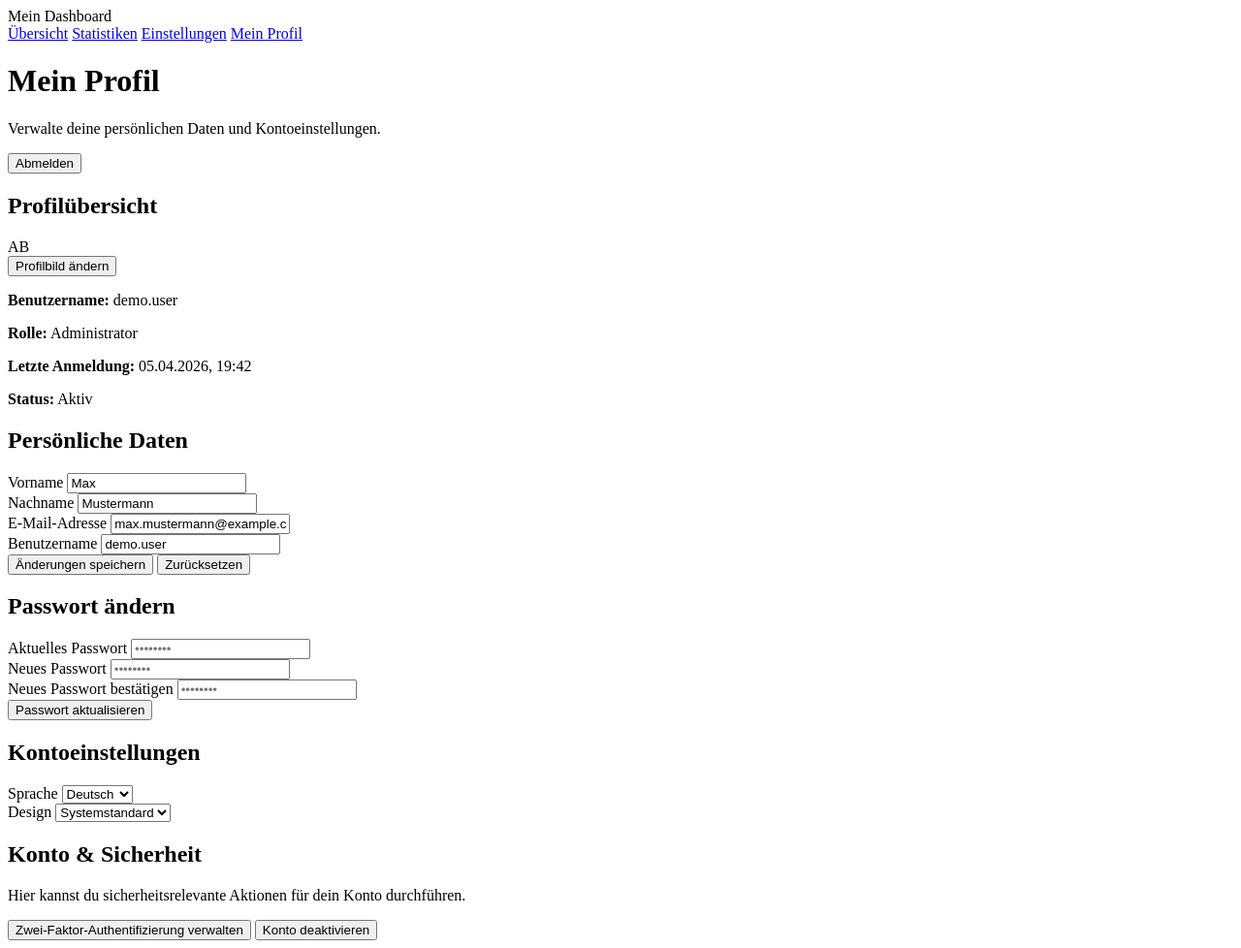
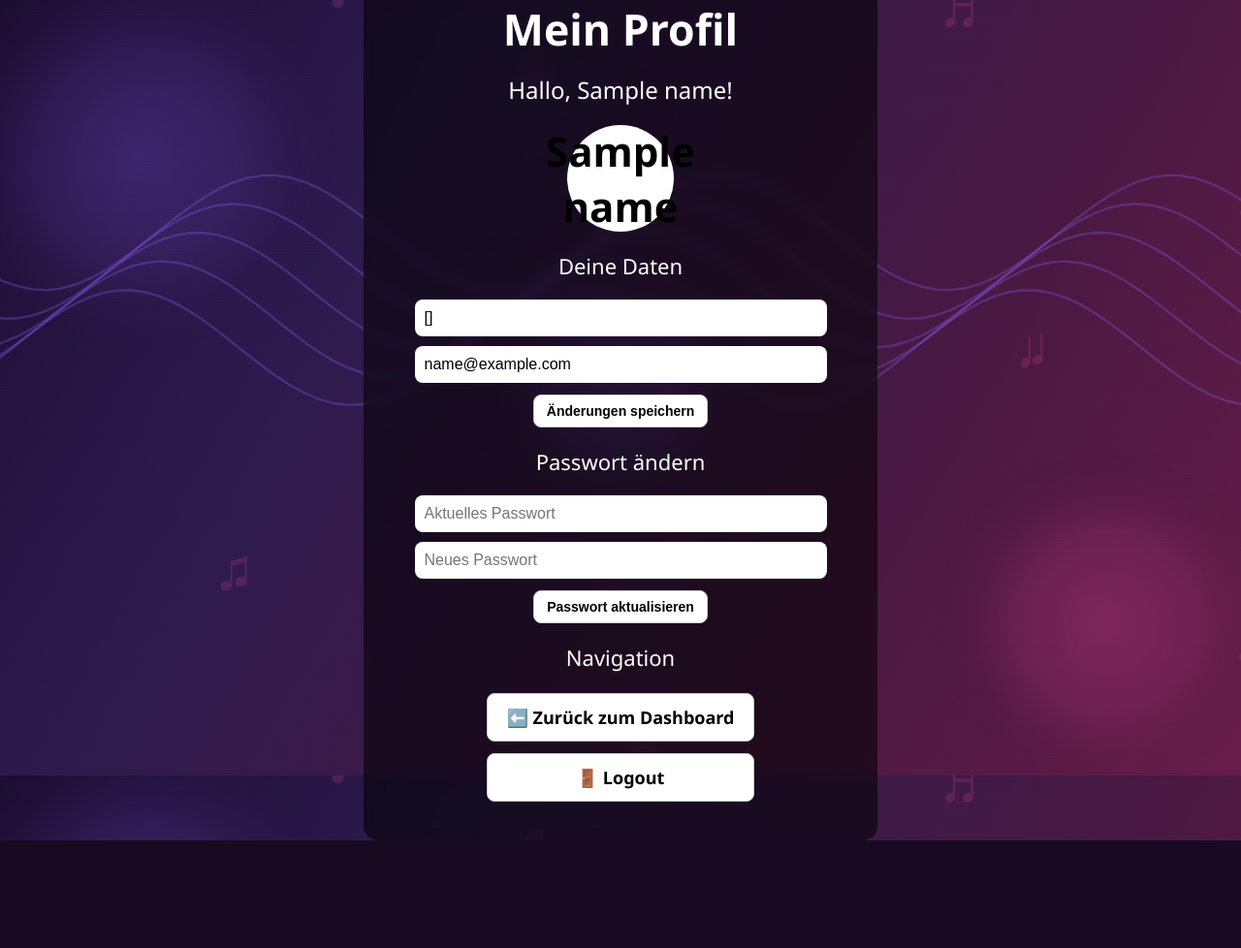
Before and after one commit to iguessimerika/beatguessr, a Flask app: template templates/mein-profil.html in a window 1280 px wide. Shown: the whole page at 97% size. After the commit the page ends 867 px from the top, so only its background shows below. Run offline with Flask 3, Linux system fonts and the light colour scheme; the template is opened without the code that fills it: most values are stand-ins (such as "Sample title", 1, 10 or a date in 2020).

Commit message:
Mein Profil aktualisiert

```diff
--- a/templates/mein-profil.html
+++ b/templates/mein-profil.html
@@ -1,177 +1,143 @@
 <!DOCTYPE html>
 <html lang="de">
 <head>
-  <meta charset="UTF-8">
-  <title>Dashboard – Mein Profil</title>
-  <meta name="viewport" content="width=device-width, initial-scale=1.0">
-  <!-- Hier deine bestehende CSS-Datei einbinden -->
-  <link rel="stylesheet" href="styles.css">
+    <meta charset="UTF-8">
+    <meta name="viewport" content="width=device-width, initial-scale=1.0">
+    <title>BeatGuessr – Mein Profil</title>
+
+    <link rel="icon" type="image/png" href="../static/favicon.png">
+
+    <style>
+        body {
+            background-image: url("../static/beatgussr-background.png");
+            background-size: cover;
+            background-position: center;
+            background-attachment: fixed;
+            margin: 0;
+
+            font-family: 'Segoe UI', sans-serif;
+
+            display: flex;
+            justify-content: center;
+            align-items: center;
+            height: 100vh;
+            color: white;
+        }
+
+        .profile-container {
+            background: rgba(0, 0, 0, 0.55);
+            padding: 40px;
+            border-radius: 15px;
+            backdrop-filter: blur(6px);
+            width: 450px;
+            text-align: center;
+        }
+
+        .title-pulse {
+            animation: pulse 1.8s infinite ease-in-out;
+        }
+
+        @keyframes pulse {
+            0%   { transform: scale(1); }
+            50%  { transform: scale(1.08); }
+            100% { transform: scale(1); }
+        }
+
+        .section-title {
+            font-size: 22px;
+            margin-top: 20px;
+            margin-bottom: 10px;
+            font-weight: 500;
+        }
+
+        .btn {
+            display: inline-block;
+            padding: 12px;
+            background: #ffffff;
+            border: 1px solid #ccc;
+            border-radius: 8px;
+            font-size: 18px;
+            cursor: pointer;
+            font-weight: 600;
+            color: black;
+            text-decoration: none;
+            width: 250px;
+            text-align: center;
+            margin-top: 12px;
+        }
+
+        .btn:hover {
+            background: #e6e6e6;
+        }
+
+        .input-field {
+            width: 90%;
+            padding: 10px;
+            border-radius: 8px;
+            border: none;
+            margin-top: 10px;
+            font-size: 16px;
+        }
+
+        .avatar {
+            width: 110px;
+            height: 110px;
+            border-radius: 50%;
+            background: white;
+            color: black;
+            display: flex;
+            justify-content: center;
+            align-items: center;
+            font-size: 42px;
+            font-weight: 700;
+            margin: 0 auto 15px auto;
+        }
+
+        .small-btn {
+            padding: 8px;
+            font-size: 14px;
+            width: 180px;
+        }
+    </style>
 </head>
+
 <body>
-  <div class="dashboard-layout">
-    <!-- Sidebar (wie auf den anderen Seiten) -->
-    <aside class="sidebar">
-      <div class="sidebar-logo">
-        <span class="logo-text">Mein Dashboard</span>
-      </div>
-      <nav class="sidebar-nav">
-        <a href="dashboard.html" class="nav-item">Übersicht</a>
-        <a href="statistiken.html" class="nav-item">Statistiken</a>
-        <a href="einstellungen.html" class="nav-item">Einstellungen</a>
-        <a href="profil.html" class="nav-item active">Mein Profil</a>
-      </nav>
-    </aside>
 
-    <!-- Hauptbereich -->
-    <main class="main-content">
-      <!-- Kopfzeile / Breadcrumb -->
-      <header class="page-header">
-        <div>
-          <h1 class="page-title">Mein Profil</h1>
-          <p class="page-subtitle">Verwalte deine persönlichen Daten und Kontoeinstellungen.</p>
-        </div>
-        <div class="page-header-actions">
-          <button class="btn-secondary" type="button">Abmelden</button>
-        </div>
-      </header>
+    <div class="profile-container">
 
-      <!-- Inhalt -->
-      <section class="grid-2">
-        <!-- Profilkarte links -->
-        <div class="card">
-          <div class="card-header">
-            <h2 class="card-title">Profilübersicht</h2>
-          </div>
-          <div class="card-body profile-overview">
-            <div class="profile-avatar">
-              <!-- Platzhalter-Profilbild -->
-              <div class="avatar-circle">AB</div>
-              <button class="btn-secondary btn-small" type="button">
-                Profilbild ändern
-              </button>
-            </div>
-            <div class="profile-info">
-              <p><strong>Benutzername:</strong> demo.user</p>
-              <p><strong>Rolle:</strong> Administrator</p>
-              <p><strong>Letzte Anmeldung:</strong> 05.04.2026, 19:42</p>
-              <p><strong>Status:</strong> Aktiv</p>
-            </div>
-          </div>
+        <h1 class="title-pulse" style="font-size: 42px;">Mein Profil</h1>
+        <h2 style="margin-top: -10px; font-weight: 400;">Hallo, {{name}}!</h2>
+
+        <div class="avatar">
+            {{name[0]}}
         </div>
 
-        <!-- Stammdaten rechts -->
-        <div class="card">
-          <div class="card-header">
-            <h2 class="card-title">Persönliche Daten</h2>
-          </div>
-          <div class="card-body">
-            <form id="profileForm">
-              <div class="form-row">
-                <label for="firstName">Vorname</label>
-                <input type="text" id="firstName" name="firstName" placeholder="Max" value="Max">
-              </div>
-              <div class="form-row">
-                <label for="lastName">Nachname</label>
-                <input type="text" id="lastName" name="lastName" placeholder="Mustermann" value="Mustermann">
-              </div>
-              <div class="form-row">
-                <label for="email">E-Mail-Adresse</label>
-                <input type="email" id="email" name="email" placeholder="max.mustermann@example.com" value="max.mustermann@example.com">
-              </div>
-              <div class="form-row">
-                <label for="username">Benutzername</label>
-                <input type="text" id="username" name="username" placeholder="demo.user" value="demo.user">
-              </div>
-              <div class="form-actions">
-                <button class="btn-primary" type="submit">Änderungen speichern</button>
-                <button class="btn-ghost" type="reset">Zurücksetzen</button>
-              </div>
-            </form>
-          </div>
-        </div>
-      </section>
+        <p class="section-title">Deine Daten</p>
 
-      <!-- Passwort-Bereich -->
-      <section class="card">
-        <div class="card-header">
-          <h2 class="card-title">Passwort ändern</h2>
-        </div>
-        <div class="card-body">
-          <form id="passwordForm">
-            <div class="form-row">
-              <label for="currentPassword">Aktuelles Passwort</label>
-              <input type="password" id="currentPassword" name="currentPassword" placeholder="••••••••">
-            </div>
-            <div class="form-row">
-              <label for="newPassword">Neues Passwort</label>
-              <input type="password" id="newPassword" name="newPassword" placeholder="••••••••">
-            </div>
-            <div class="form-row">
-              <label for="confirmPassword">Neues Passwort bestätigen</label>
-              <input type="password" id="confirmPassword" name="confirmPassword" placeholder="••••••••">
-            </div>
-            <div class="form-actions">
-              <button class="btn-primary" type="submit">Passwort aktualisieren</button>
-            </div>
-          </form>
-        </div>
-      </section>
+        <form method="POST" action="/profil/update">
 
-      <!-- Optionale Einstellungen -->
-      <section class="grid-2">
-        <div class="card">
-          <div class="card-header">
-            <h2 class="card-title">Kontoeinstellungen</h2>
-          </div>
-          <div class="card-body">
-            <div class="form-row form-row-inline">
-              <label for="language">Sprache</label>
-              <select id="language" name="language">
-                <option value="de" selected>Deutsch</option>
-                <option value="en">Englisch</option>
-              </select>
-            </div>
-            <div class="form-row form-row-inline">
-              <label for="theme">Design</label>
-              <select id="theme" name="theme">
-                <option value="light">Hell</option>
-                <option value="dark">Dunkel</option>
-                <option value="system" selected>Systemstandard</option>
-              </select>
-            </div>
-          </div>
-        </div>
+            <input class="input-field" type="text" name="username" value="{{username}}" placeholder="Benutzername">
+            <input class="input-field" type="email" name="email" value="{{email}}" placeholder="E-Mail">
 
-        <div class="card danger">
-          <div class="card-header">
-            <h2 class="card-title">Konto & Sicherheit</h2>
-          </div>
-          <div class="card-body">
-            <p>Hier kannst du sicherheitsrelevante Aktionen für dein Konto durchführen.</p>
-            <button class="btn-secondary" type="button">Zwei-Faktor-Authentifizierung verwalten</button>
-            <button class="btn-danger" type="button">Konto deaktivieren</button>
-          </div>
-        </div>
-      </section>
-    </main>
-  </div>
+            <button class="btn small-btn" type="submit">Änderungen speichern</button>
+        </form>
 
-  <!-- Optional: JS für Form-Handling -->
-  <script>
-    const profileForm = document.getElementById('profileForm');
-    const passwordForm = document.getElementById('passwordForm');
+        <p class="section-title">Passwort ändern</p>
 
-    profileForm.addEventListener('submit', function (e) {
-      e.preventDefault();
-      // Hier später: AJAX/Fetch zum Backend
-      alert('Profil wurde (demo) gespeichert.');
-    });
+        <form method="POST" action="/profil/password">
 
-    passwordForm.addEventListener('submit', function (e) {
-      e.preventDefault();
-      // Hier später: Passwort-Validierung & Backend-Call
-      alert('Passwort wurde (demo) aktualisiert.');
-    });
-  </script>
+            <input class="input-field" type="password" name="old_pw" placeholder="Aktuelles Passwort">
+            <input class="input-field" type="password" name="new_pw" placeholder="Neues Passwort">
+
+            <button class="btn small-btn" type="submit">Passwort aktualisieren</button>
+        </form>
+
+        <p class="section-title">Navigation</p>
+
+        <a href="/dashboard" class="btn">⬅️ Zurück zum Dashboard</a>
+        <a href="/logout" class="btn">🚪 Logout</a>
+
+    </div>
+
 </body>
 </html>
```
Also changed, not shown: beatguessr.db.
